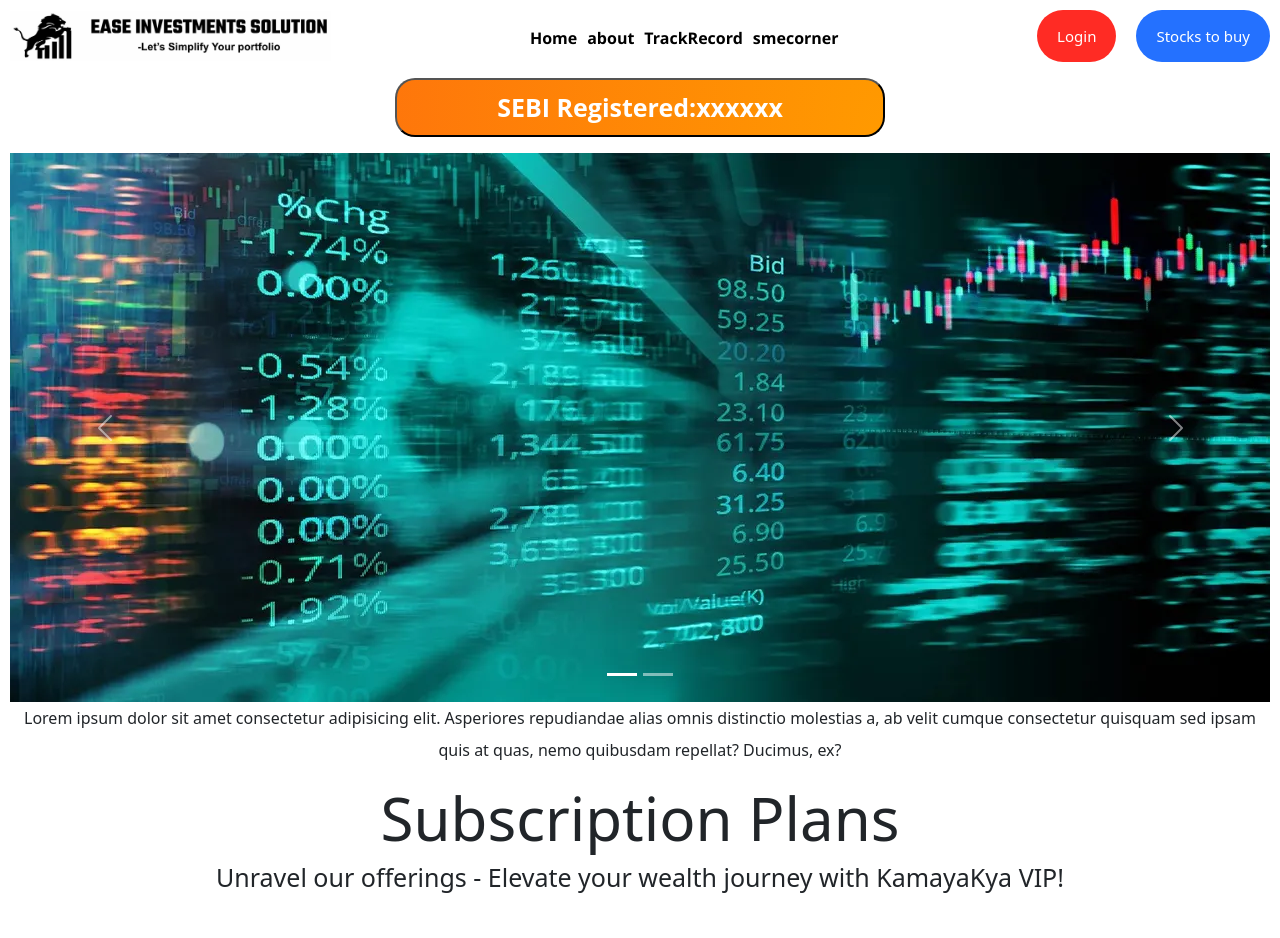
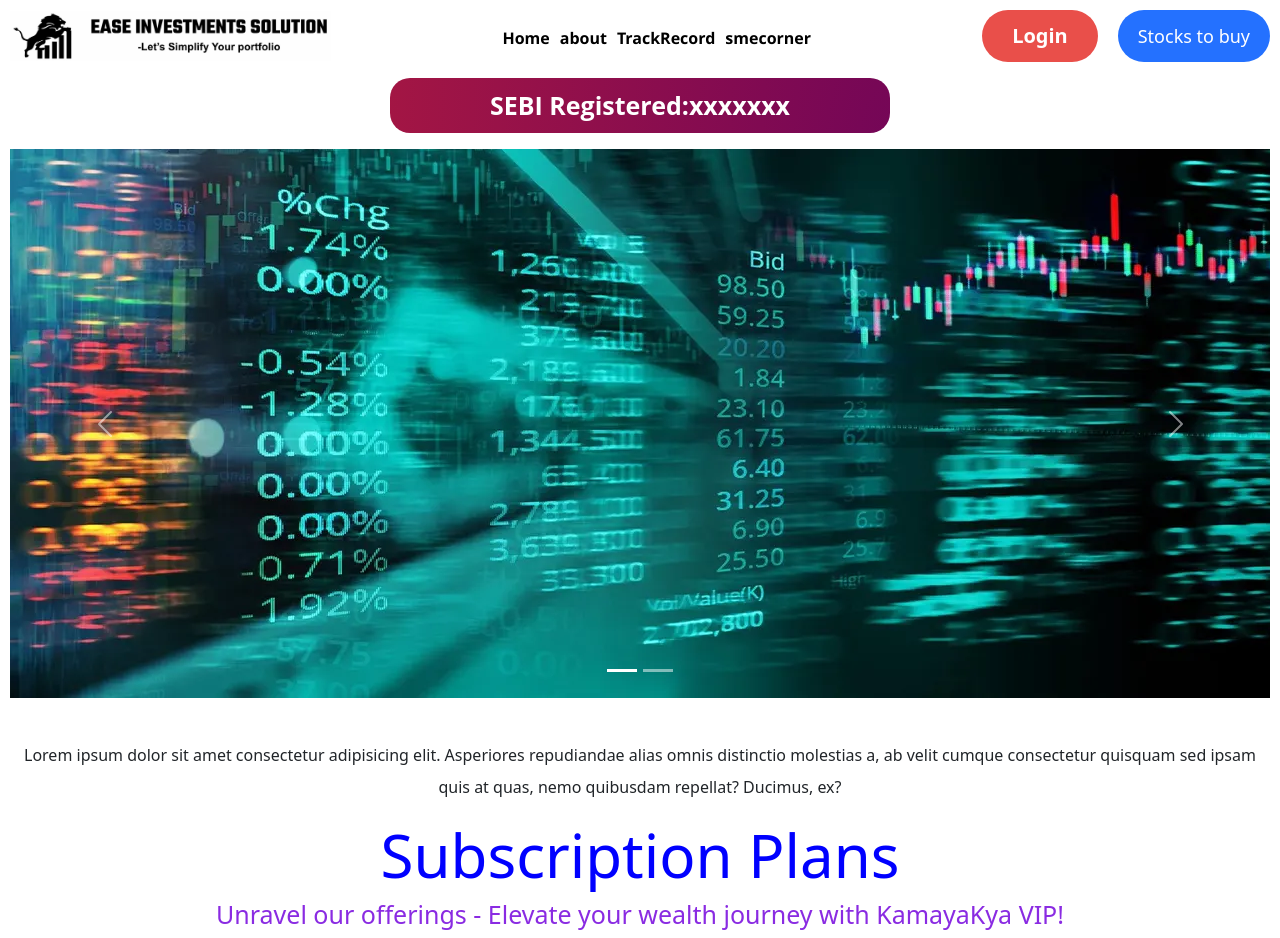
Before and after one commit to rubanshivaram/eisapp, a React (Create React App) app: page / in a window 1280 px wide. Shown: the top 938 px of the page. Built offline with nearby package versions, Linux system fonts and the light colour scheme.

Commit message:
homepagechanges 25/3

```diff
--- a/src/App.css
+++ b/src/App.css
@@ -7,6 +7,7 @@
 .maindiv{
   /* height: 70vh; */
   width: 100%;
+
 }
 
 .App-link {
--- a/src/Components/Footer/Footer.jsx
+++ b/src/Components/Footer/Footer.jsx
@@ -50,13 +50,13 @@ function Footer() {
             </a>
           </div>
           <div className="mx-2">
-            <a href="https://www.youtube.com/@vistaedits8287">{youtubeicon}</a>
+            <a href="https://www.youtube.com/">{youtubeicon}</a>
           </div>
           <div className="mx-2">
-            <a href="https://www.instagram.com/vista_editz/">{instaIcon}</a>
+            <a href="https://www.instagram.com/easeinvsolution/">{instaIcon}</a>
           </div>
           <div className="mx-2">
-            <a href="https://www.linkedin.com/in/aszen-technologies/">
+            <a href="https://www.linkedin.com/in/">
               {linkedin}
             </a>
           </div>
--- a/src/Components/Header/Header.css
+++ b/src/Components/Header/Header.css
@@ -8,6 +8,7 @@
   justify-content: space-between;
   font-size: calc(10px + 2vmin);
   color: white;
+  position:sticky;
 }
 .head-right {
   display: flex;
@@ -16,9 +17,10 @@
   gap: 20px;
 }
 .loginbutton {
-  background-color: rgb(255, 43, 36);
-  font-size: 15px;
-  padding: 10px 20px;
+  background-color: rgb(233, 79, 74);
+  font-size: 20px;
+  font-weight: 600;
+  padding: 10px 30px;
   border-radius: 10000px;
   box-shadow: rgba(255, 255, 255, 0.15) 0px 0px 0px 2px;
   cursor: pointer;
@@ -26,7 +28,7 @@
 }
 .stocksbutton {
   background-color: rgb(36, 113, 255);
-  font-size: 15px;
+  font-size: 18px;
   padding: 10px 20px;
   border-radius:10000px;
   box-shadow: rgba(255, 255, 255, 0.15) 0px 0px 0px 2px;
--- a/src/Pages/Home/home.css
+++ b/src/Pages/Home/home.css
@@ -1,6 +1,5 @@
 .sebino{
-    background: radial-gradient(293.15% 5244.37% at 100% 121.13%, #FF9A00 0%, #FD331F 100%);
-    width:fit-content;
+    background: radial-gradient(293.15% 5244.37% at 100% 121.13%, #740657 0%, #FD331F 100%);    width:fit-content;
     padding:15px 100px;
     justify-content: center;
     text-align: center;
@@ -12,4 +11,11 @@
     line-height: 25px;
     color: #FFFFFF;
     border-radius: 20px;
+    border: transparent;
 }
+.marqueclass{
+    color:#740657;
+    text-transform: capitalize;
+    font-size: 20px;
+    font-weight: 600;
+}
--- a/src/Pages/Home/home.jsx
+++ b/src/Pages/Home/home.jsx
@@ -13,11 +13,13 @@ function home() {
       <Header />
       <div className="maindiv">
         <div style={{padding:'1rem'}}>
-        <button className="sebino">SEBI Registered:xxxxxx</button>
+        <button className="sebino">SEBI Registered:xxxxxxx</button>
         </div>
 
         <div className='carousalitems'>
+
           <Carousel fade>
+
             <Carousel.Item interval={2000}>
               <img
                 className='sliderimg'
@@ -34,6 +36,9 @@ function home() {
               />
               </Carousel.Item>
               </Carousel>
+              <div className="marqueclass">
+                <marquee>Ease Investment Solutions </marquee></div>
+
               </div>
         <p>
           Lorem ipsum dolor sit amet consectetur adipisicing elit. Asperiores
--- a/src/Pages/Home/subplan.css
+++ b/src/Pages/Home/subplan.css
@@ -1,8 +1,12 @@
 .subplan1{
     font-size: 60px;
+    color: blue;
+
+
 }
 .subplan2{
     font-size: 25px;
+    color: blueviolet;
 }
 .subplan_card{
     margin: auto;
@@ -66,7 +70,7 @@
     justify-content: flex-start;
     align-items: flex-start;
     font-size: 19px;
-    font-weight: bolder;
+    /* font-weight: bolder; */
 }
 .subplan_login{
     height: 40px;
@@ -79,7 +83,8 @@
 }
 .subplan_imgcard2{
     height: 50px;
-
+    width: -webkit-fill-available;
+    padding: 5px;
 }
 .subplan_vip img{
     height: 15px;
```
